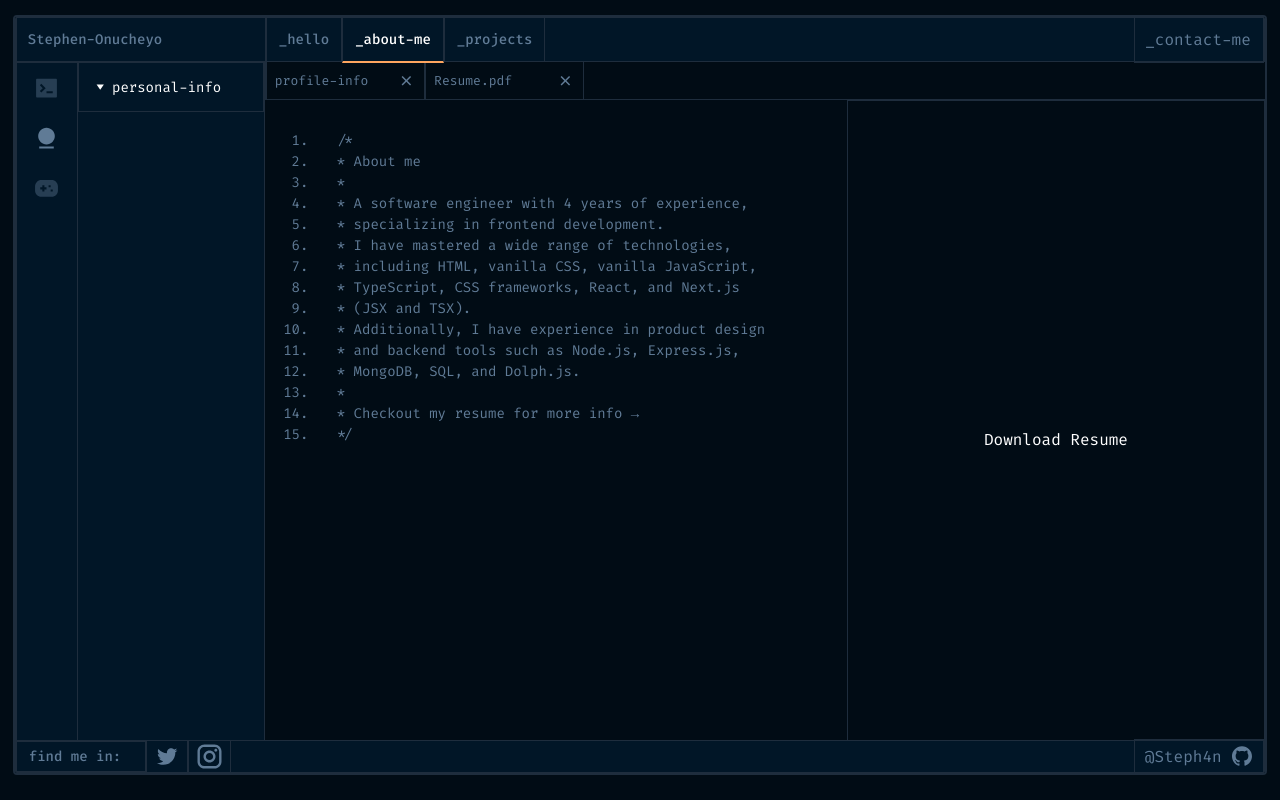
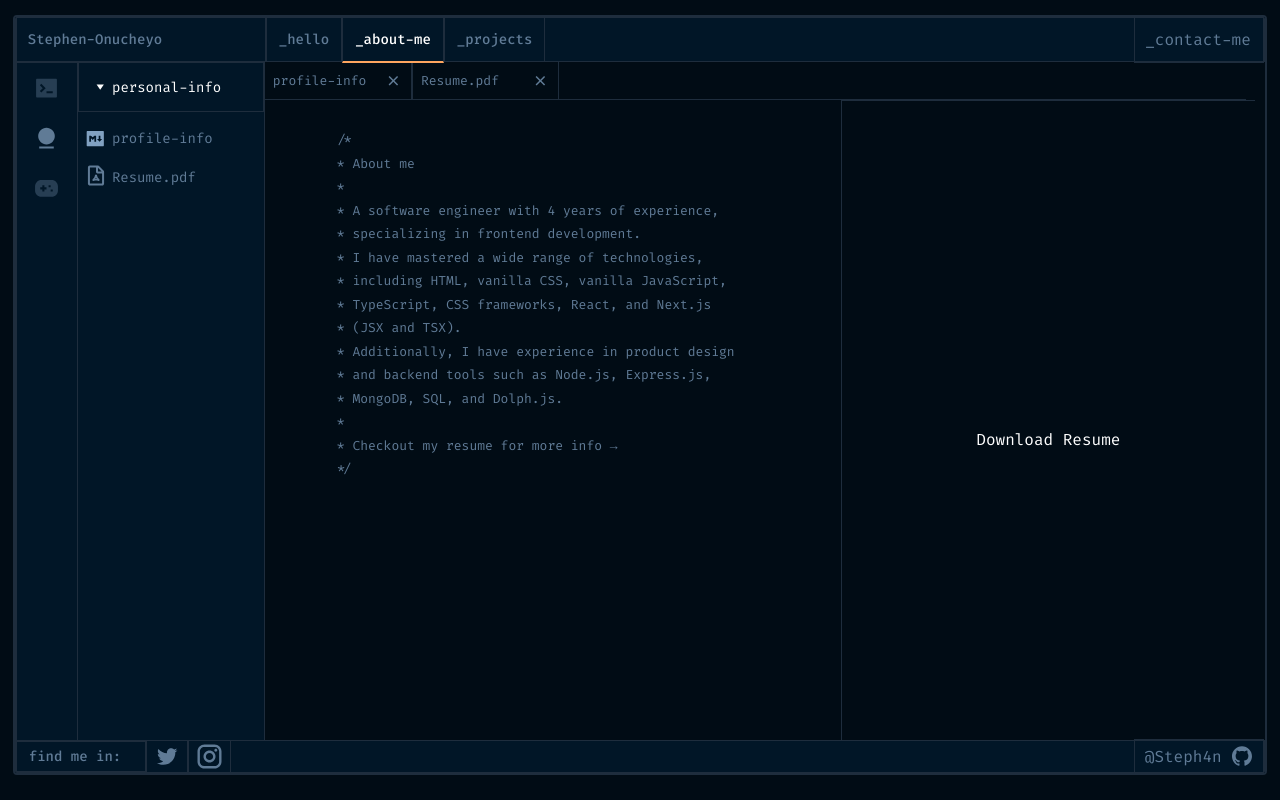
Before and after one commit to Stepheeeen/portfolio-v.2.0, a React (Vite) app: page /_about-me in a window 1280 px wide. Built offline with nearby package versions, Linux system fonts and the light colour scheme.

Commit message:
about me

```diff
--- a/src/components/Dashboard.jsx
+++ b/src/components/Dashboard.jsx
@@ -48,7 +48,7 @@ const Dashboard = ({ children, bgImage, navStyle, footerStyle}) => {
                     </Link>
                 </div>
             </nav>
-            <section className={`pt-[46px] pb-[33px] p-3 ${bgImage}`}>
+            <section className={`pt-[46px] pb-[33px] p-3 overflow-y-auto ${bgImage}`}>
                 {children}
             </section>
             <footer className={`absolute w-full h-[33px] border border-1 border-[#1E2D3D] bottom-0 left-0 z-10 bg-inherit flex items-center justify-between ${footerStyle}`}>
--- a/src/index.css
+++ b/src/index.css
@@ -47,13 +47,18 @@ body{
   background-position: center;
 }
 
+.orderedList li{
+  padding-left: 20px;
+}
 @media screen and (max-width: 500px) {
   .bgImage {
     background-image: url('./assets/icon/Blurs.svg');
+  }
 
+  .orderedList li{
+    margin-left: -10px;
   }
+  /* .flow{
+    overflow-y: scroll;
+  } */
 }
-
-.orderedList li{
-  padding-left: 20px;
-}
--- a/src/pages/About.jsx
+++ b/src/pages/About.jsx
@@ -6,11 +6,14 @@ import Hobby from '../assets/icon/hobbyIcon.svg'
 import Tool from '../assets/icon/ToolIcon.svg'
 import Dropdown from '../assets/icon/DropdownIcon.svg'
 import Close from '../assets/icon/CloseIcon.svg'
+import ReadMe from '../assets/icon/ReadMe.svg'
+import pdf from '../assets/icon/pdfIcon.svg'
+import { Link } from 'react-router-dom'
 
 const About = () => {
     return (
         <Dashboard bgImage={'bg-[#010C15]'} footerStyle={'bg-[#010C15]'} navStyle={'bg-[#010C15]'}>
-        <Sidebar className={'flex bg-[#010C15]'}>
+            <Sidebar className={'hidden md:flex bg-[#010C15]'}>
                 <div className='w-[25%] border border-1 border-[#1E2D3D] flex items-start justify-center pt-3'>
                     <ul>
                         <li>
@@ -29,30 +32,36 @@ const About = () => {
                         <p className='ml-[-25px] flex items-center'>
                             <span><img src={Dropdown} alt="" className='mr-2' /></span>personal-info
                         </p>
+                    </nav>
+                    <ul className='p-4 px-2'>
+                        <li className='flex items-center justify-start '>
+                            <img src={ReadMe} alt="" />
+                            <span className='text-[14px] text-[#607B96] ml-2'>profile-info</span>
+                        </li>
 
-                </nav>
+                        <li className='flex items-center mt-4 justify-start'>
+                            <img src={pdf} alt="" />
+                            <span className='text-[14px] text-[#607B96] ml-[6px] mb-[-3px]'>Resume.pdf</span>
+                        </li>
+                    </ul>
                 </div>
 
             </Sidebar>
 
-        <main className='md:w[100%] '>
-        <nav className='w-full flex items-center border border-1 border-[#1E2D3D] h-[38px] mt-[-1px] border-t-0 border-r-0 ml-[238px]'>
-            <button className='w-[13%] flex items-center justify-between text-[13px] border-b-0 border-t-0 text-[#607B96] h-full px-2 border border-1 border-[#1E2D3D]'>
-                <p>
-                profile-info
-                </p>
-                <img src={Close} alt="" />
+            <main className='md:w-[80%]'>
+                <nav className='w-full md:w-full flex items-center border border-1 border-[#1E2D3D] h-[38px] mt-[-1px] border-t-0 border-l-0 md:border-l-0 border-r-0 md:ml-[238px]'>
+                    <button className='w-[37%] md:w-[15%] flex items-center justify-between text-[13px] border-b-0 border-t-0 border-l-0 md:border-l-1 text-[#607B96] h-full px-2 border border-1 border-[#1E2D3D]'>
+                        <p>profile-info</p>
+                        <img src={Close} alt="Close" />
                     </button>
-            <button className='w-[13%] flex items-center justify-between text-[13px] border-b-0 border-t-0 text-[#607B96] h-full px-2 border border-1 border-[#1E2D3D]'>
-                <p>
-                Resume.pdf
-                </p>
-                <img src={Close} alt="" />
+                    <button className='w-[37%] md:w-[15%] flex items-center justify-between text-[13px] border-b-0 border-t-0 text-[#607B96] h-full px-2 border border-1 border-[#1E2D3D]'>
+                        <p>Resume.pdf</p>
+                        <img src={Close} alt="Close" />
                     </button>
                 </nav>
-        <div className='ml-[290px] flex items-start h-[85vh]'>
-        <div className=' w-[57%] pt-[30px] h-full'>
-            <ol className=' list-decimal list-outside text-[14px] text-[#607B96] orderedList'>
+                <div className='md:w-[95.6%] md:ml-[290px] flex flex-col md:flex-row items-center md:items-start md:h-[85vh] h-[90%] overflow-y-scroll'>
+                    <div className='w-full md:w-[57%] pt-[13px] md:pt-[30px] h-full'>
+                        <ol className='hidden md:block list-decimal list-outside text-[13px] text-[#607B96] orderedList space-y-1'>
                             <li>/*</li>
                             <li>* About me</li>
                             <li>* </li>
@@ -69,10 +78,21 @@ const About = () => {
                             <li>* Checkout my resume for more info →</li>
                             <li>*/</li>
                         </ol>
+
+                        <p className='text-[18px] text-[#607B96] leading-loose md:hidden'>
+                            // _about-me <br /> I am a software engineer with 4 years of experience, specializing in frontend development. I have mastered a wide range of technologies, including HTML, vanilla CSS, vanilla JavaScript, TypeScript, CSS frameworks, React, and Next.js (JSX and TSX). Additionally, I have experience in product design and backend tools such as Node.js, Express.js, MongoDB, SQL, and Dolph.js. <br /> //
+                        </p>
+
+                        <div className='w-full md:hidden grid place-items-center mt-4'>
+                            <Link to={''} className='text-[#607B96] hover:text-[#d7d7d7c2] text-[19px] font-semibold'>
+                                View my Resume
+                            </Link>
                         </div>
-        <div className='border border-1 border-[#1E2D3D] w-[45%] h-full mr-[-12px] grid place-items-center'> Download Resume</div>
                     </div>
-
+                    <div className='w-full hidden md:border md:border-1 md:border-[#1E2D3D] md:border-r-0 md:w-[45%] md:h-full h-[1000px] md:grid md:place-items-center'>
+                        Download Resume
+                    </div>
+                </div>
             </main>
         </Dashboard>
     )
```
Also changed, not shown: src/assets/icon/ReadMe.svg (added), src/assets/icon/pdfIcon.svg (added). Lines whose indentation alone changed are shown as unchanged.
